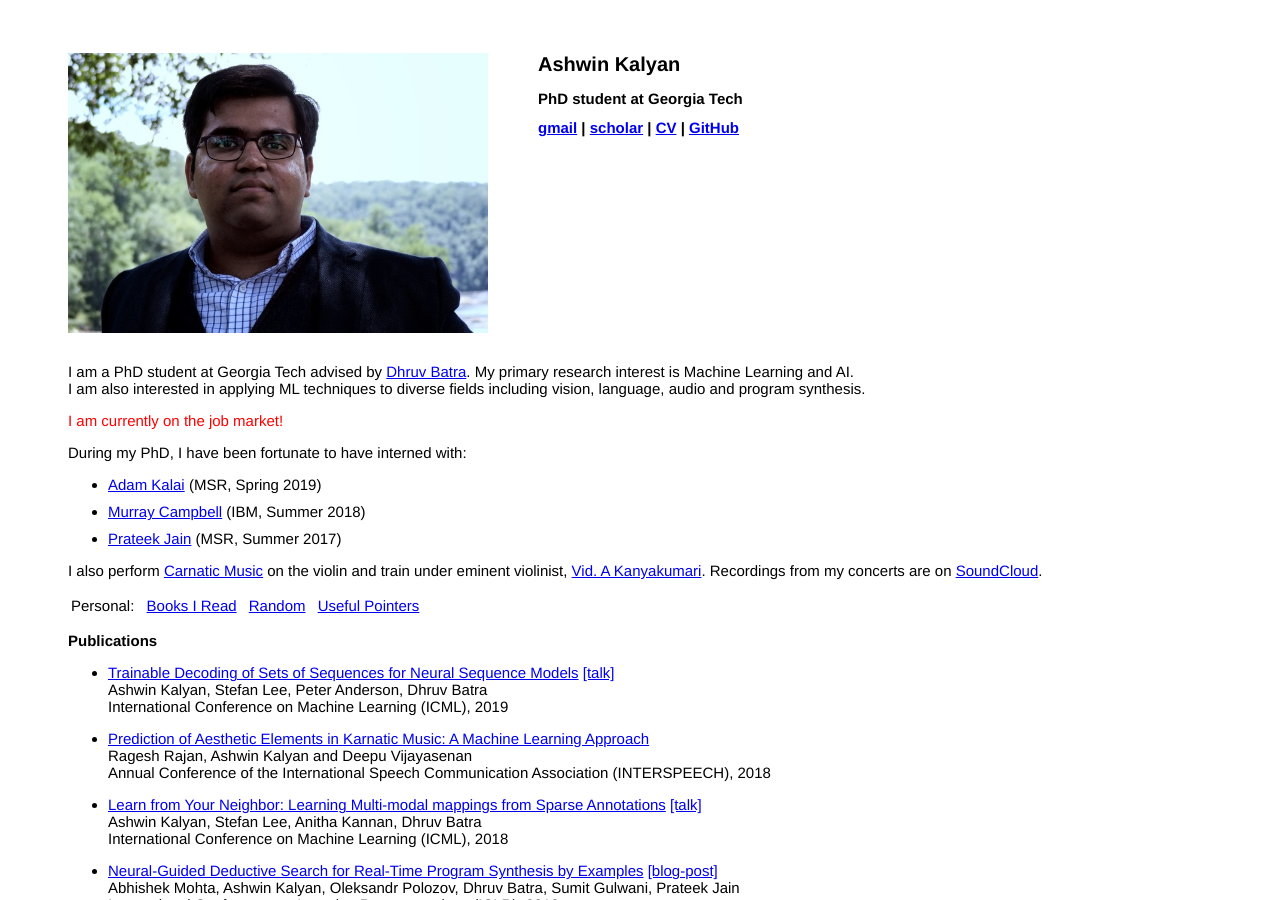
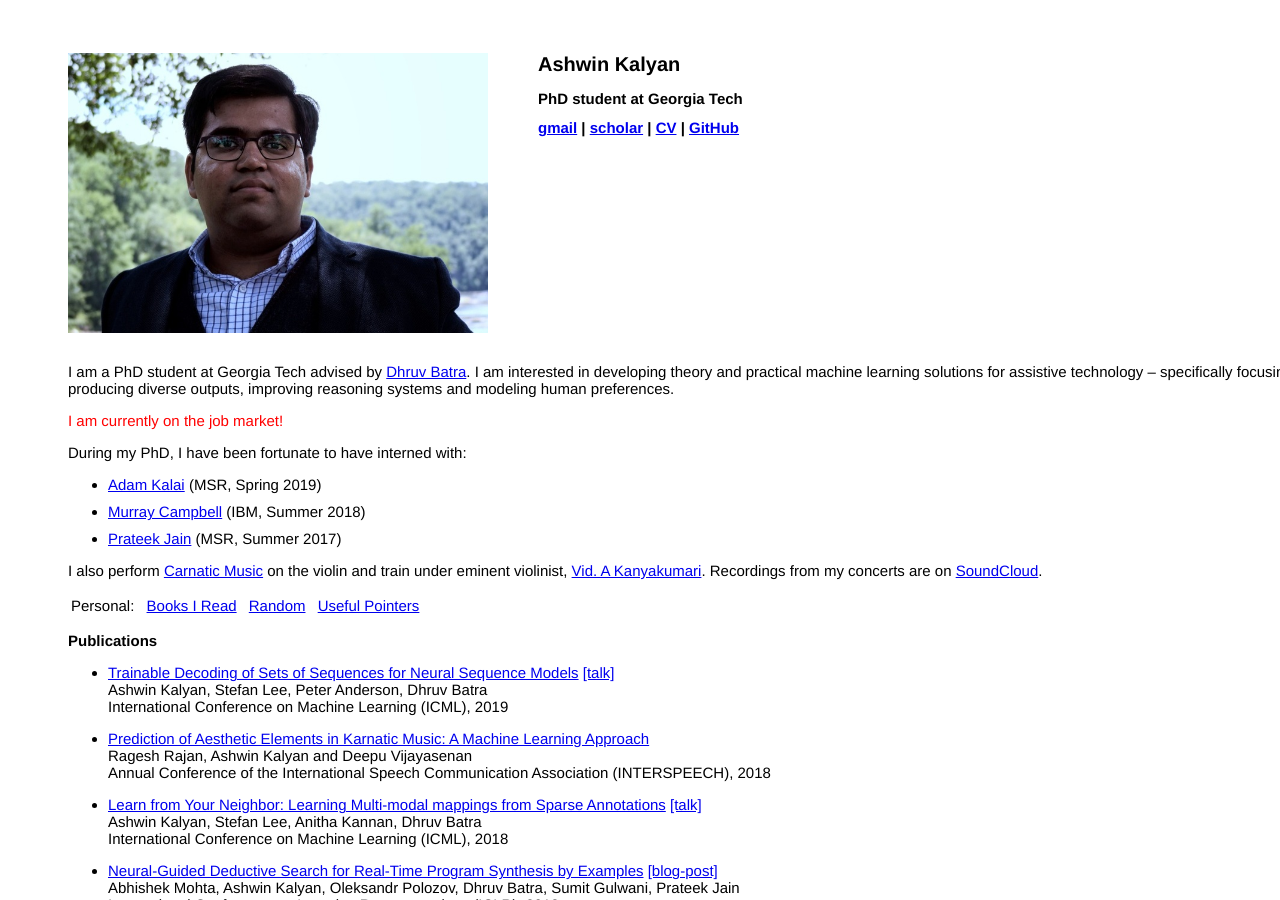
Before and after one commit to ashwinkalyan/ashwinkalyan.github.io, a Jekyll site: the page built from index.md, in a window 1280 px wide and 900 px high. Built offline with Jekyll 4.4.1, drawn with Linux system fonts in a browser that asks for light colours.

Commit message:
updated bio

```diff
--- a/index.md
+++ b/index.md
@@ -1,7 +1,7 @@
 ---
 layout: front
 ---
-I am a PhD student at Georgia Tech advised by [Dhruv Batra](https://filebox.ece.vt.edu/~dbatra/). My primary research interest is Machine Learning and AI. <br> I am also interested in applying ML techniques to diverse fields including vision, language, audio and program synthesis.
+I am a PhD student at Georgia Tech advised by [Dhruv Batra](https://filebox.ece.vt.edu/~dbatra/). I am interested in developing theory and practical machine learning solutions for assistive technology -- specifically focusing on producing diverse outputs, improving reasoning systems and modeling human preferences.
 
 <font color="red"> I am currently on the job market! </font>
 
```
